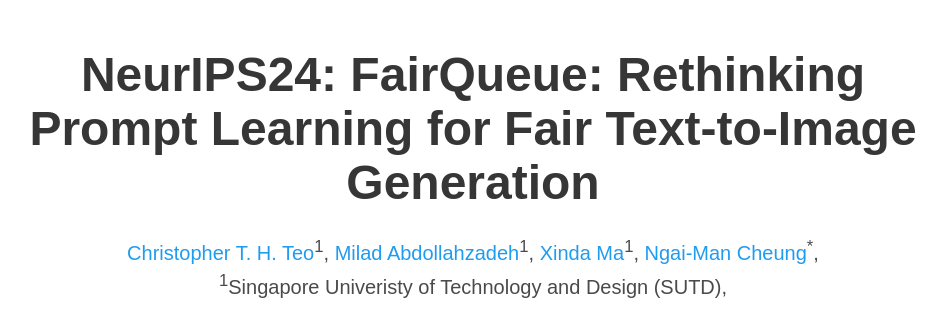
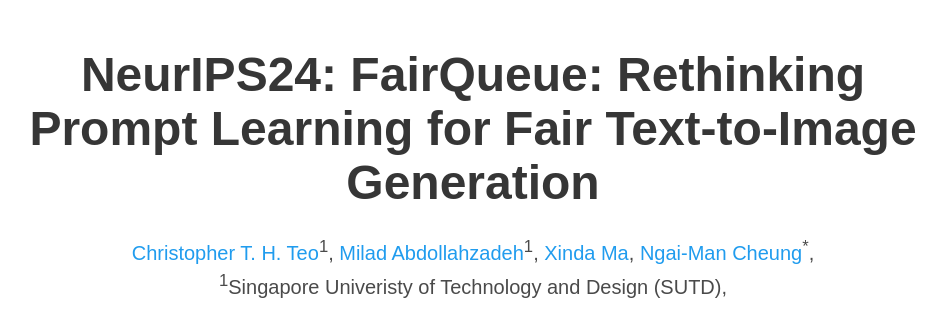
Before and after one commit to sutd-visual-computing-group/FairQueue, a plain HTML site: page index.html in a window 1280 px wide. Shown: the top 316 px of the page, without its empty margins (167-1113 px from the left). Drawn offline with nearby package versions, Linux system fonts and the light colour scheme; some icons are missing; a web font is replaced by a local one.

Commit message:
Update index.html

```diff
--- a/index.html
+++ b/index.html
@@ -98,7 +98,7 @@
             <span class="author-block">
               <a href="-">Milad Abdollahzadeh</a><sup>1</sup>,</span>
               <span class="author-block">
-                <a href="-">Xinda Ma</a><sup>1</sup>,</span>
+                <a href="-">Xinda Ma</a>,</span>
             <span class="author-block">
               <a href="-">Ngai-Man Cheung</a><sup>*</sup>,
             </span>
```
